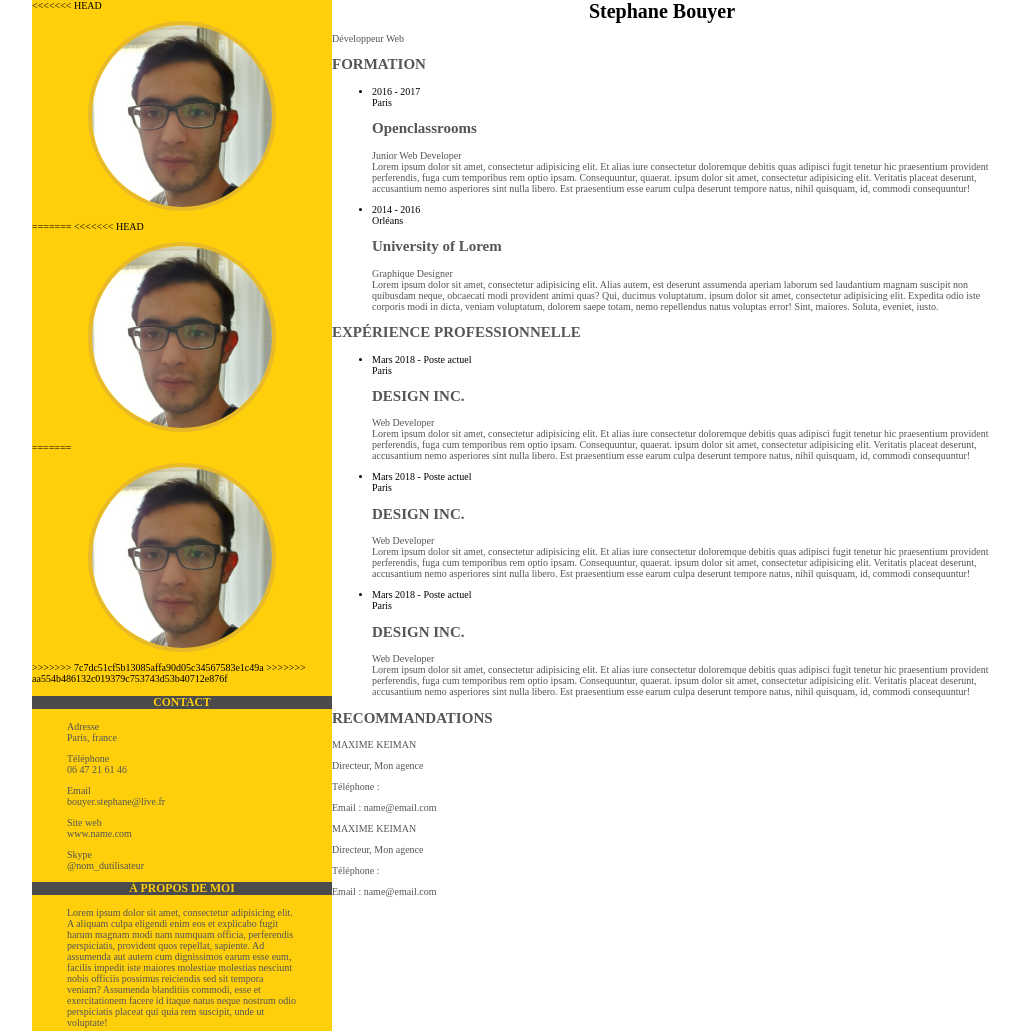
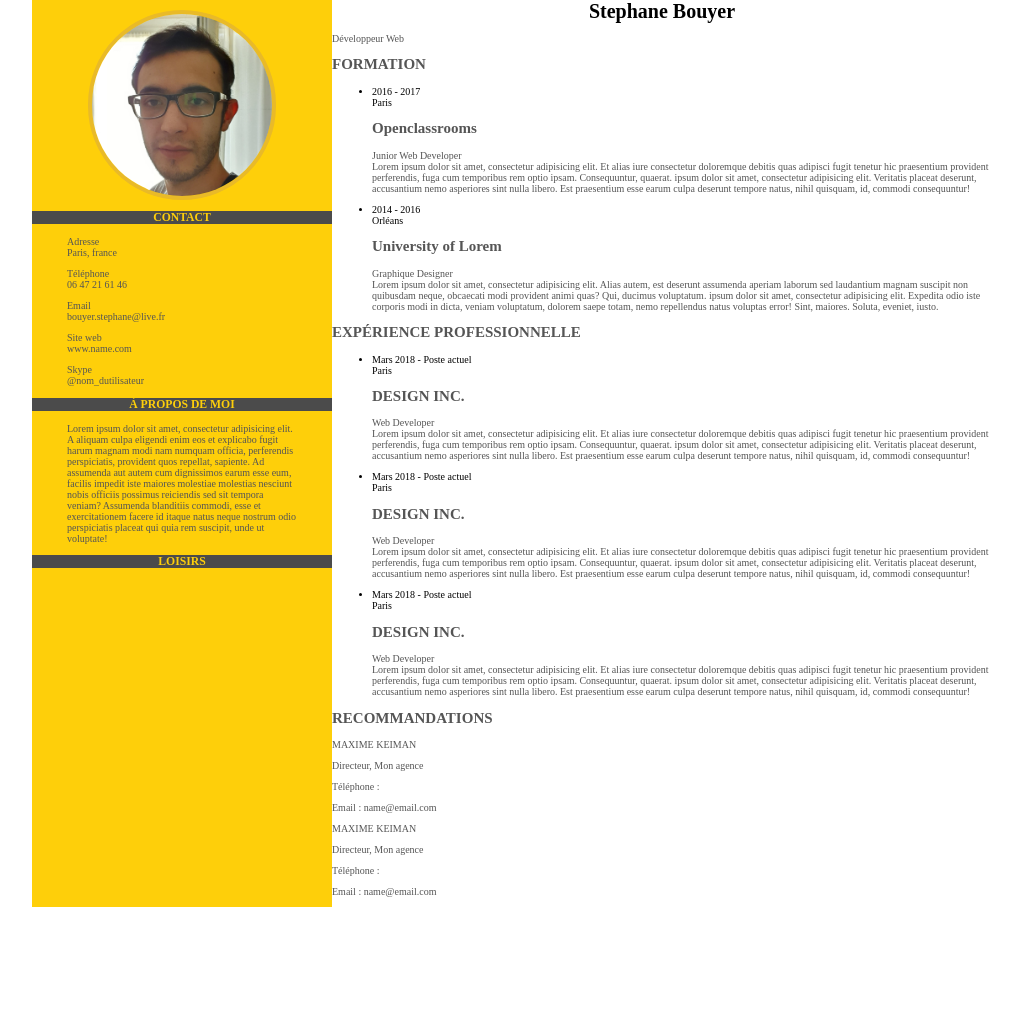
Before and after one commit to bouyerstephane/bouyerstephane.github.io, a plain HTML site: page index.html in a window 1280 px wide. Shown: the top 1031 px of the page, without its empty margins (112-1132 px from the left). After the commit the page ends 907 px from the top, so only its background shows below. Drawn offline with Linux system fonts and the light colour scheme.

Commit message:
photoissue Ok

```diff
--- a/index.html
+++ b/index.html
@@ -8,15 +8,7 @@
 <body>
 	<div id="blockpage">
 		<div id="left">
-<<<<<<< HEAD
 			<img src="img/Profil.jpg" alt="Photo">
-=======
-<<<<<<< HEAD
-			<img src="img/Profil.jpg" alt="Photo">
-=======
-			<img src="img/profil.jpg" alt="Photo">
->>>>>>> 7c7dc51cf5b13085affa90d05c34567583e1c49a
->>>>>>> aa554b486132c019379c753743d53b40712e876f
 			<article id="Contact">
 				<h3>CONTACT</h3>
 				<p>Adresse <br>Paris, france</p>
```
